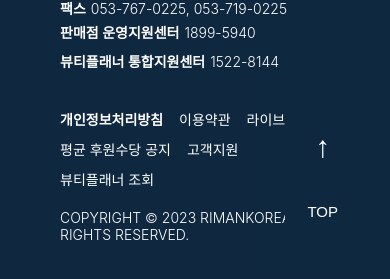
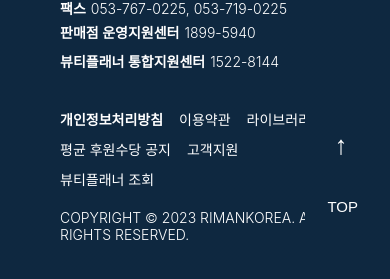
Before and after one commit to HCJIN/RIMAN_PAGE, a React (Create React App) app: page / in a window 390 px wide. Shown: the part 7857-8136 px from the top of the page. Built offline with nearby package versions, Linux system fonts and the light colour scheme.

Commit message:
CSS_Change

```diff
--- a/src/App.css
+++ b/src/App.css
@@ -1633,7 +1633,7 @@ ul > li {
         transition: all 0.3s ease-out 0s;
         position: absolute;
         z-index: 10;
-        top: 83%;
+        top: 85%;
         left: 10%;
         transform: translateX(-10%);
     }
@@ -2328,8 +2328,8 @@ ul > li {
 
     .Footer_Top {
         position: absolute;
-        right: 30px;
-        bottom: 0px;
+        right: 10px;
+        bottom: 10px;
         padding: 50px 22px 0;
         color: #fff;
         font-size: 15px;
@@ -2347,12 +2347,13 @@ ul > li {
         position: absolute;
         top: 60px;
         left: 50%;
+        transform: translateX(-10%);
         width: 16px;
         height: 32px;
         margin-left: -8px;
         background-repeat: no-repeat;
         background-size: 16px 32px;
-        font-size: 30px;
+        font-size: 26px;
     }
 
     /* Footer_Top_end */
```
